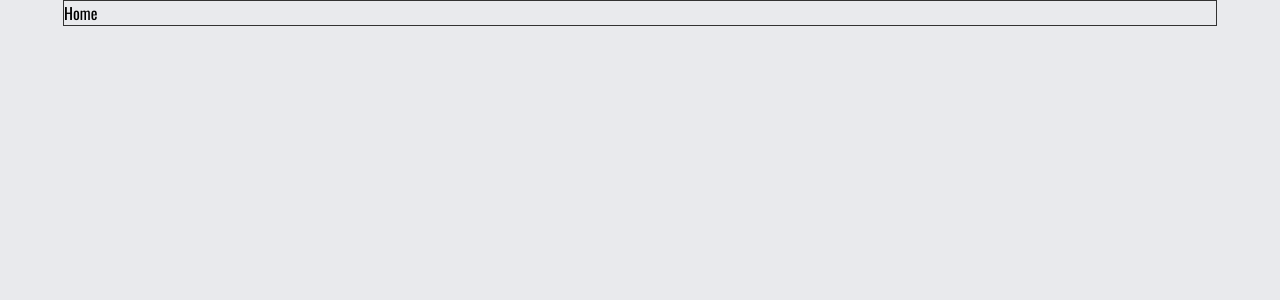
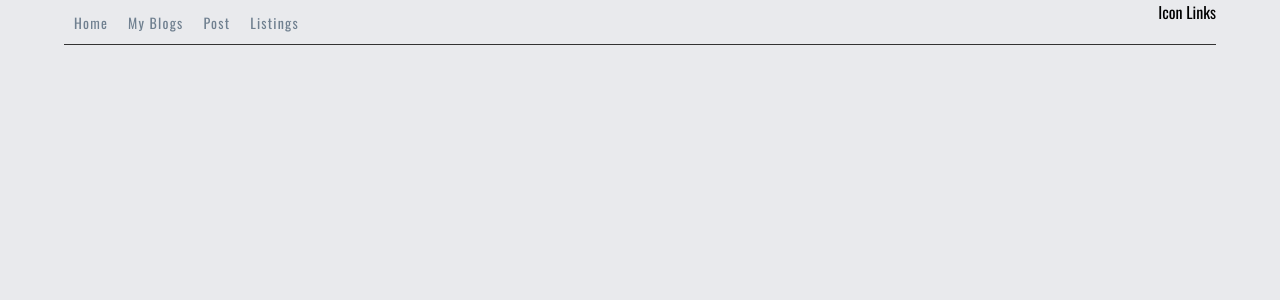
Before and after one commit to Tbonexas/snare, a React (Create React App) app: page / in a window 1280 px wide. Shown: the top 300 px of the page. Built offline with nearby package versions, Linux system fonts and the light colour scheme.

Commit message:
created navigation and SM icon positions.

```diff
--- a/src/App.css
+++ b/src/App.css
@@ -6,5 +6,5 @@ body {
 .App {
   width: 90%;
   margin: 0 auto;
-  border: 1px solid #333;
+  border-bottom: 1px solid #333;
 }
--- /dev/null
+++ b/src/components/Header/index.js
@@ -0,0 +1,25 @@
+import React from 'react'
+import './style.css'
+/**
+* @author
+* @function Header
+**/
+
+const Header = (props) => {
+  return(
+    <header className="header">
+        <nav className="headerMenu">
+            <a href="#">Home </a>
+            <a href="#">My Blogs </a>
+            <a href="#">Post </a>
+            <a href="#">Listings </a>
+        </nav>
+        <div>
+            Icon Links
+        </div>
+    </header>
+   )
+
+ }
+
+export default Header;
--- /dev/null
+++ b/src/components/Header/style.css
@@ -0,0 +1,21 @@
+.header {
+    display: flex;
+    justify-content: space-between;
+}
+
+.headerMenu {
+    margin: 10px 0;
+}
+
+.headerMenu a{
+    display: inline-block;
+    margin: 0 10px;
+    text-decoration: none;
+    color: slategray;
+    font-size: 14px;
+    letter-spacing: 1.2px;
+}
+
+.headerMenu a:hover {
+    color: green;
+}
--- a/src/containers/Home/index.js
+++ b/src/containers/Home/index.js
@@ -1,11 +1,12 @@
 import React from 'react'
 import App from '../../App';
+import Header from '../../components/Header';
 import './style.css';
 
 const Home = props => {
     return (
         <div>
-            Home
+            <Header />
         </div>
     );
 }
```
